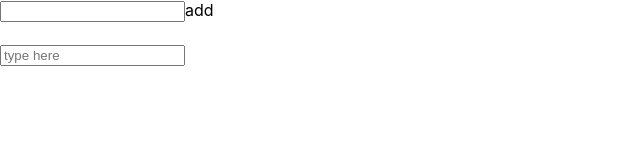
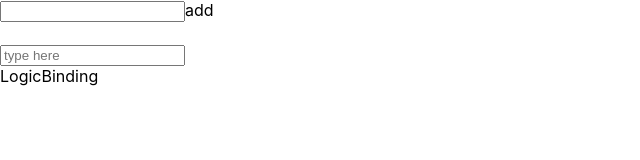
Before and after one commit to Soe-Hok-Gie/halo-koding, a React (Create React App) app: page / in a window 1280 px wide. Shown: the top 160 px of the page, without its empty margins (0-640 px from the left). Built offline with nearby package versions, Linux system fonts and the light colour scheme.

Commit message:
menambahkan file LogicBinding

```diff
--- a/src/App.js
+++ b/src/App.js
@@ -1,5 +1,6 @@
 import React from "react";
 import BelajarBinding from "./components/BelajarBinding";
+import LogicBinding from "./components/LogicBinding";
 import Todolist from "./components/Todolist";
 
 const App = () => {
@@ -7,6 +8,7 @@ const App = () => {
     <div>
       <Todolist />
       <BelajarBinding />
+      <LogicBinding />
     </div>
   );
 };
--- /dev/null
+++ b/src/components/LogicBinding.js
@@ -0,0 +1,7 @@
+import React from "react";
+
+const LogicBinding = () => {
+  return <div>LogicBinding</div>;
+};
+
+export default LogicBinding;
```
